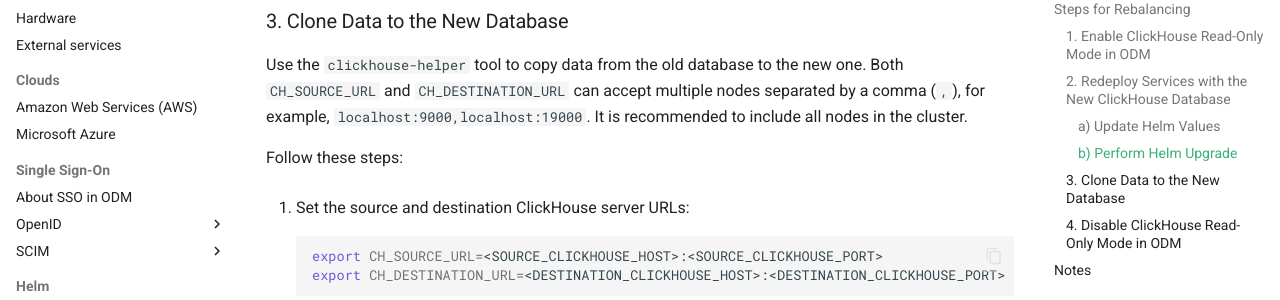
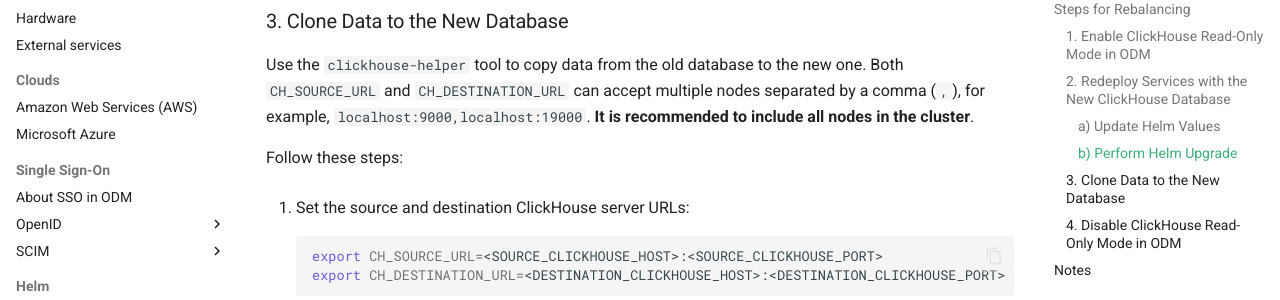
Before and after one commit to genestack/admin-docs, an MkDocs documentation site: the page built from docs/home/clickhouse/rebalancing.md, in a window 1280 px wide and 900 px high, scrolled down 1234 px. Shown: the part 153-453 px from the top of the window. Built offline with MkDocs 1.6.1 and Material for MkDocs 9.7.7, drawn with Linux system fonts in a browser that asks for light colours; the version menu is left out.

Commit message:
[ODM-12343] Make recommendation bold

```diff
--- a/docs/home/clickhouse/rebalancing.md
+++ b/docs/home/clickhouse/rebalancing.md
@@ -45,7 +45,7 @@
 
 ### 3. Clone Data to the New Database
 
-Use the `clickhouse-helper` tool to copy data from the old database to the new one. Both `CH_SOURCE_URL` and `CH_DESTINATION_URL` can accept multiple nodes separated by a comma (`,`), for example, `localhost:9000,localhost:19000`. It is recommended to include all nodes in the cluster.
+Use the `clickhouse-helper` tool to copy data from the old database to the new one. Both `CH_SOURCE_URL` and `CH_DESTINATION_URL` can accept multiple nodes separated by a comma (`,`), for example, `localhost:9000,localhost:19000`. **It is recommended to include all nodes in the cluster**.
 
 Follow these steps:
 
```
